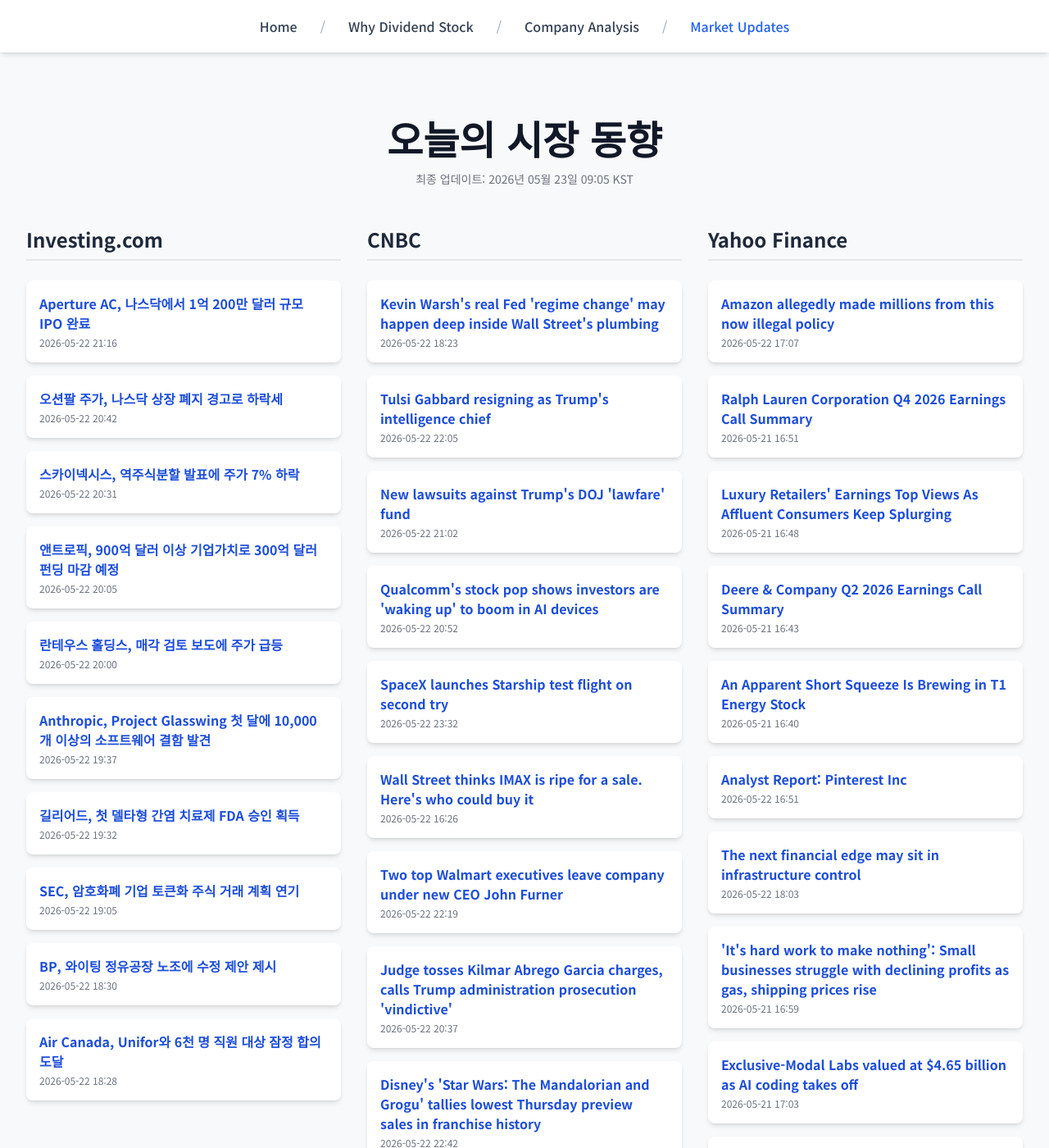
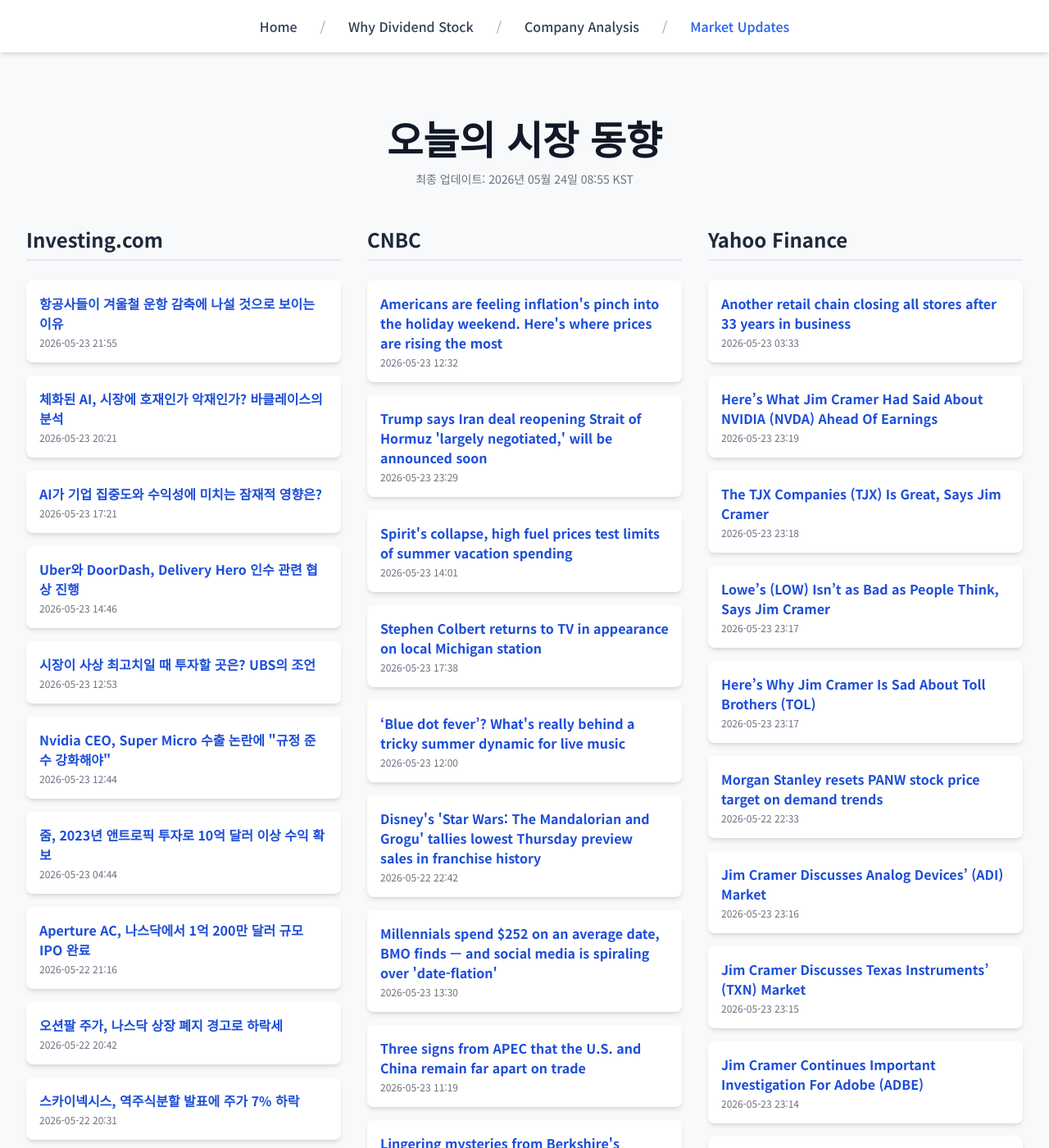
Before and after one commit to Kay-Hwang/my-company-analysis, a Jekyll site: the page built from market-updates.html, in a window 1280 px wide and 1400 px high. Shown: the whole window at 82% size. Built offline with Jekyll 4.4.1, drawn with Linux system fonts in a browser that asks for light colours; nearby versions of some CDN libraries; a script that is not in the unit is left out; some of the changed text lies outside the part shown.

Commit message:
Update daily data

```diff
--- a/_data/latest_data.json
+++ b/_data/latest_data.json
@@ -1,7 +1,49 @@
 {
-  "lastUpdated": "2026년 05월 23일 09:05 KST",
+  "lastUpdated": "2026년 05월 24일 08:55 KST",
   "news": {
     "investing": [
+      {
+        "title": "항공사들이 겨울철 운항 감축에 나설 것으로 보이는 이유",
+        "link": "https://kr.investing.com/news/stock-market-news/article-1958783",
+        "pubDate": "2026-05-23 21:55:50",
+        "summary": "항공사들이 겨울철 운항 감축에 나설 것으로 보이는 이유"
+      },
+      {
+        "title": "체화된 AI, 시장에 호재인가 악재인가? 바클레이스의 분석",
+        "link": "https://kr.investing.com/news/stock-market-news/article-1958776",
+        "pubDate": "2026-05-23 20:21:58",
+        "summary": "체화된 AI, 시장에 호재인가 악재인가? 바클레이스의 분석"
+      },
+      {
+        "title": "AI가 기업 집중도와 수익성에 미치는 잠재적 영향은?",
+        "link": "https://kr.investing.com/news/stock-market-news/article-1958765",
+        "pubDate": "2026-05-23 17:21:55",
+        "summary": "AI가 기업 집중도와 수익성에 미치는 잠재적 영향은?"
+      },
+      {
+        "title": "Uber와 DoorDash, Delivery Hero 인수 관련 협상 진행",
+        "link": "https://kr.investing.com/news/stock-market-news/article-1958754",
+        "pubDate": "2026-05-23 14:46:34",
+        "summary": "Uber와 DoorDash, Delivery Hero 인수 관련 협상 진행"
+      },
+      {
+        "title": "시장이 사상 최고치일 때 투자할 곳은? UBS의 조언",
+        "link": "https://kr.investing.com/news/stock-market-news/article-1958745",
+        "pubDate": "2026-05-23 12:53:01",
+        "summary": "시장이 사상 최고치일 때 투자할 곳은? UBS의 조언"
+      },
+      {
+        "title": "Nvidia CEO, Super Micro 수출 논란에 \"규정 준수 강화해야\"",
+        "link": "https://kr.investing.com/news/stock-market-news/article-1958743",
+        "pubDate": "2026-05-23 12:44:59",
+        "summary": "Nvidia CEO, Super Micro 수출 논란에 \"규정 준수 강화해야\""
+      },
+      {
+        "title": "줌, 2023년 앤트로픽 투자로 10억 달러 이상 수익 확보",
+        "link": "https://kr.investing.com/news/stock-market-news/article-1958695",
+        "pubDate": "2026-05-23 04:44:10",
+        "summary": "줌, 2023년 앤트로픽 투자로 10억 달러 이상 수익 확보"
+      },
       {
         "title": "Aperture AC, 나스닥에서 1억 200만 달러 규모 IPO 완료",
         "link": "https://kr.investing.com/news/stock-market-news/article-432SI-1958474",
@@ -19,98 +61,38 @@
         "link": "https://kr.investing.com/news/stock-market-news/article-93CH-1958413",
         "pubDate": "2026-05-22 20:31:53",
         "summary": "스카이넥시스, 역주식분할 발표에 주가 7% 하락"
-      },
-      {
-        "title": "앤트로픽, 900억 달러 이상 기업가치로 300억 달러 펀딩 마감 예정",
-        "link": "https://kr.investing.com/news/stock-market-news/article-1958359",
-        "pubDate": "2026-05-22 20:05:45",
-        "summary": "앤트로픽, 900억 달러 이상 기업가치로 300억 달러 펀딩 마감 예정"
-      },
-      {
-        "title": "란테우스 홀딩스, 매각 검토 보도에 주가 급등",
-        "link": "https://kr.investing.com/news/stock-market-news/article-93CH-1958347",
-        "pubDate": "2026-05-22 20:00:24",
-        "summary": "란테우스 홀딩스, 매각 검토 보도에 주가 급등"
-      },
-      {
-        "title": "Anthropic, Project Glasswing 첫 달에 10,000개 이상의 소프트웨어 결함 발견",
-        "link": "https://kr.investing.com/news/stock-market-news/article-93CH-1958333",
-        "pubDate": "2026-05-22 19:37:52",
-        "summary": "Anthropic, Project Glasswing 첫 달에 10,000개 이상의 소프트웨어 결함 발견"
-      },
-      {
-        "title": "길리어드, 첫 델타형 간염 치료제 FDA 승인 획득",
-        "link": "https://kr.investing.com/news/stock-market-news/article-93CH-1958327",
-        "pubDate": "2026-05-22 19:32:19",
-        "summary": "길리어드, 첫 델타형 간염 치료제 FDA 승인 획득"
-      },
-      {
-        "title": "SEC, 암호화폐 기업 토큰화 주식 거래 계획 연기",
-        "link": "https://kr.investing.com/news/stock-market-news/article-93CH-1958318",
-        "pubDate": "2026-05-22 19:05:17",
-        "summary": "SEC, 암호화폐 기업 토큰화 주식 거래 계획 연기"
-      },
-      {
-        "title": "BP, 와이팅 정유공장 노조에 수정 제안 제시",
-        "link": "https://kr.investing.com/news/stock-market-news/article-93CH-1958302",
-        "pubDate": "2026-05-22 18:30:33",
-        "summary": "BP, 와이팅 정유공장 노조에 수정 제안 제시"
-      },
-      {
-        "title": "Air Canada, Unifor와 6천 명 직원 대상 잠정 합의 도달",
-        "link": "https://kr.investing.com/news/stock-market-news/article-93CH-1958300",
-        "pubDate": "2026-05-22 18:28:04",
-        "summary": "Air Canada, Unifor와 6천 명 직원 대상 잠정 합의 도달"
       }
     ],
     "cnbc": [
       {
-        "title": "Kevin Warsh's real Fed 'regime change' may happen deep inside Wall Street's plumbing",
-        "link": "https://www.cnbc.com/2026/05/22/kevin-warshs-real-fed-regime-change-may-happen-deep-inside-wall-streets-plumbing.html",
-        "pubDate": "Fri, 22 May 2026 18:23:49 GMT",
-        "summary": "Warsh could guide to a smaller role in day-to-day markets, while also setting clearer rules for how and when it should intervene."
+        "title": "Americans are feeling inflation's pinch into the holiday weekend. Here's where prices are rising the most",
+        "link": "https://www.cnbc.com/2026/05/23/memorial-day-weekend-prices-inflation-war.html",
+        "pubDate": "Sat, 23 May 2026 12:32:36 GMT",
+        "summary": "Prices related to travel, recreation and food saw particularly steep increases, stretching Americans' wallets as they celebrate the unofficial start of summer."
       },
       {
-        "title": "Tulsi Gabbard resigning as Trump's intelligence chief",
-        "link": "https://www.cnbc.com/2026/05/22/tulsi-gabbard-resigns-intelligence-trump-husband.html",
-        "pubDate": "Fri, 22 May 2026 22:05:04 GMT",
-        "summary": "Gabbard said she is leaving her post to support her husband, who is battling a rare form of bone cancer."
+        "title": "Trump says Iran deal reopening Strait of Hormuz 'largely negotiated,' will be announced soon",
+        "link": "https://www.cnbc.com/2026/05/23/us-iran-war-talks.html",
+        "pubDate": "Sat, 23 May 2026 23:29:51 GMT",
+        "summary": "A fragile ceasefire has been in place since April 8, punctuated by skirmishes as the U.S. and Iran jockey over the Strait of Hormuz."
       },
       {
-        "title": "New lawsuits against Trump's DOJ 'lawfare' fund",
-        "link": "https://www.cnbc.com/2026/05/22/trump-doj-fund-republicans.html",
-        "pubDate": "Fri, 22 May 2026 21:02:52 GMT",
-        "summary": "President Trump droppped his $10 billion lawsuit against the IRS in exchange for the DOJ creating a $1.8 billion fund to compensate alleged \"lawfare\" victims."
+        "title": "Spirit's collapse, high fuel prices test limits of summer vacation spending",
+        "link": "https://www.cnbc.com/2026/05/23/summer-travel-gas-airfare.html",
+        "pubDate": "Sat, 23 May 2026 14:01:03 GMT",
+        "summary": "The unofficial start of the summer travel season on Memorial Day weekend will show just how much travelers want to fly and how much they're willing to pay."
       },
       {
-        "title": "Qualcomm's stock pop shows investors are 'waking up' to boom in AI devices",
-        "link": "https://www.cnbc.com/2026/05/22/qualcomms-stock-pop-shows-investors-waking-up-to-boom-in-ai-devices.html",
-        "pubDate": "Fri, 22 May 2026 20:52:39 GMT",
-        "summary": "Qualcomm is on a big run, powered by investor bullishness that the company will be at the center of a boom in AI devices."
+        "title": "Stephen Colbert returns to TV in appearance on local Michigan station",
+        "link": "https://www.cnbc.com/2026/05/23/stephen-colbert-returns-to-tv-on-local-michigan-station.html",
+        "pubDate": "Sat, 23 May 2026 17:38:07 GMT",
+        "summary": "A day after his last episode of “The Late Show” on CBS, Colbert found his way back to a television hosting gig for one night."
       },
       {
-        "title": "SpaceX launches Starship test flight on second try",
-        "link": "https://www.cnbc.com/2026/05/22/spacex-prepares-another-attempt-at-starship-launch-after-prior-scrub.html",
-        "pubDate": "Fri, 22 May 2026 23:32:23 GMT",
-        "summary": "SpaceX launched its massive Starship rocket on Friday, a day after the company scrubbed plans before takeoff."
-      },
-      {
-        "title": "Wall Street thinks IMAX is ripe for a sale. Here's who could buy it",
-        "link": "https://www.cnbc.com/2026/05/22/imax-sale-talks-potential-buyers-wall-street-analysts.html",
-        "pubDate": "Fri, 22 May 2026 16:26:26 GMT",
-        "summary": "A source told CNBC that IMAX has held \"preliminary talks\" through intermediaries, but no official pitches have been made by the company."
-      },
-      {
-        "title": "Two top Walmart executives leave company under new CEO John Furner",
-        "link": "https://www.cnbc.com/2026/05/22/walmart-executives-depart-under-ceo-john-furner.html",
-        "pubDate": "Fri, 22 May 2026 22:19:27 GMT",
-        "summary": "Tom Ward, chief operating officer of Walmart's warehouse chain Sam's Club, is retiring, and Cedric Clark, Walmart's EVP of U.S. store operations, is leaving."
-      },
-      {
-        "title": "Judge tosses Kilmar Abrego Garcia charges, calls Trump administration prosecution 'vindictive'",
-        "link": "https://www.cnbc.com/2026/05/22/kilmar-abrego-garcia-charges-dropped-trump-doj-case-vindictive.html",
-        "pubDate": "Fri, 22 May 2026 20:37:38 GMT",
-        "summary": "A judge found Trump’s DOJ targeted Kilmar Abrego Garcia after he challenged his mistaken deportation to El Salvador."
+        "title": "‘Blue dot fever’? What's really behind a tricky summer dynamic for live music",
+        "link": "https://www.cnbc.com/2026/05/23/concert-ticket-prices-live-music-demand.html",
+        "pubDate": "Sat, 23 May 2026 12:00:01 GMT",
+        "summary": "As prices rise everywhere, consumers are choosing to be more intentional with how they're spending on live music and concerts this year."
       },
       {
         "title": "Disney's 'Star Wars: The Mandalorian and Grogu' tallies lowest Thursday preview sales in franchise history",
@@ -119,72 +101,90 @@
         "summary": "Disney's \"Star Wars: The Mandalorian and Grogu\" tallied $12 million in Thursday night previews, the lowest collection of advance tickets in franchise history."
       },
       {
-        "title": "Donald Trump Jr.-backed 'Steroid Olympics' are happening on Sunday. Here's what to expect",
-        "link": "https://www.cnbc.com/2026/05/22/enhanced-games-performance-enhancing-drugs.html",
-        "pubDate": "Fri, 22 May 2026 11:51:23 GMT",
-        "summary": "Olympic medallists are among 42 athletes competing in the controversial competition, but the Enhanced Games has big product plans beyond the event this weekend."
+        "title": "Millennials spend $252 on an average date, BMO finds — and social media is spiraling over 'date-flation'",
+        "link": "https://www.cnbc.com/2026/05/23/date-flation-average-millennial-date-costs-252.html",
+        "pubDate": "Sat, 23 May 2026 13:30:01 GMT",
+        "summary": "Dating costs are rising faster than inflation, pushing many Americans to go on fewer dates, choose cheaper plans or skip dating altogether."
+      },
+      {
+        "title": "Three signs from APEC that the U.S. and China remain far apart on trade",
+        "link": "https://www.cnbc.com/2026/05/23/three-signs-from-apec-that-the-us-china-remain-far-apart-on-trade.html",
+        "pubDate": "Sat, 23 May 2026 11:19:52 GMT",
+        "summary": "U.S. and Chinese officials have met and spoken publicly about differing priorities since the Trump-Xi summit concluded in Beijing last week."
+      },
+      {
+        "title": "Lingering mysteries from Berkshire's portfolio update",
+        "link": "https://www.cnbc.com/2026/05/23/lingering-mysteries-from-berkshires-portfolio-update.html",
+        "pubDate": "Sat, 23 May 2026 12:59:47 GMT",
+        "summary": "The addition of two new names, Delta Air Lines and Macy's, to the portfolio are hard to explain."
+      },
+      {
+        "title": "SpaceX launches Starship test flight on second try",
+        "link": "https://www.cnbc.com/2026/05/22/spacex-prepares-another-attempt-at-starship-launch-after-prior-scrub.html",
+        "pubDate": "Sat, 23 May 2026 01:28:52 GMT",
+        "summary": "SpaceX launched its massive Starship rocket on Friday, a day after the company scrubbed plans before takeoff."
       }
     ],
     "yahoo": [
       {
-        "title": "Amazon allegedly made millions from this now illegal policy",
-        "link": "https://finance.yahoo.com/economy/policy/articles/amazon-allegedly-made-millions-now-170700373.html",
-        "pubDate": "2026-05-22T17:07:00Z",
-        "summary": "Amazon allegedly made millions from this now illegal policy"
+        "title": "Another retail chain closing all stores after 33 years in business",
+        "link": "https://finance.yahoo.com/economy/articles/another-retail-chain-closing-stores-033300636.html",
+        "pubDate": "2026-05-23T03:33:00Z",
+        "summary": "Another retail chain closing all stores after 33 years in business"
       },
       {
-        "title": "Ralph Lauren Corporation Q4 2026 Earnings Call Summary",
-        "link": "https://finance.yahoo.com/markets/stocks/articles/ralph-lauren-corporation-q4-2026-165135924.html",
-        "pubDate": "2026-05-21T16:51:35Z",
-        "summary": "Ralph Lauren Corporation Q4 2026 Earnings Call Summary"
+        "title": "Here’s What Jim Cramer Had Said About NVIDIA (NVDA) Ahead Of Earnings",
+        "link": "https://finance.yahoo.com/markets/stocks/articles/jim-cramer-had-said-nvidia-231915364.html",
+        "pubDate": "2026-05-23T23:19:15Z",
+        "summary": "Here’s What Jim Cramer Had Said About NVIDIA (NVDA) Ahead Of Earnings"
       },
       {
-        "title": "Luxury Retailers' Earnings Top Views As Affluent Consumers Keep Splurging",
-        "link": "https://www.investors.com/news/ralph-lauren-rl-stock-williams-sonoma-wsm-stock-luxury-retailers-earnings/?src=A00220&yptr=yahoo",
-        "pubDate": "2026-05-21T16:48:35Z",
-        "summary": "Luxury Retailers' Earnings Top Views As Affluent Consumers Keep Splurging"
+        "title": "The TJX Companies (TJX) Is Great, Says Jim Cramer",
+        "link": "https://finance.yahoo.com/markets/stocks/articles/tjx-companies-tjx-great-says-231835942.html",
+        "pubDate": "2026-05-23T23:18:35Z",
+        "summary": "The TJX Companies (TJX) Is Great, Says Jim Cramer"
       },
       {
-        "title": "Deere & Company Q2 2026 Earnings Call Summary",
-        "link": "https://finance.yahoo.com/markets/stocks/articles/deere-company-q2-2026-earnings-164305324.html",
-        "pubDate": "2026-05-21T16:43:05Z",
-        "summary": "Deere & Company Q2 2026 Earnings Call Summary"
+        "title": "Lowe’s (LOW) Isn’t as Bad as People Think, Says Jim Cramer",
+        "link": "https://finance.yahoo.com/markets/stocks/articles/lowe-low-isn-t-bad-231750377.html",
+        "pubDate": "2026-05-23T23:17:50Z",
+        "summary": "Lowe’s (LOW) Isn’t as Bad as People Think, Says Jim Cramer"
       },
       {
-        "title": "An Apparent Short Squeeze Is Brewing in T1 Energy Stock",
-        "link": "https://finance.yahoo.com/markets/stocks/articles/apparent-short-squeeze-brewing-t1-164033448.html",
-        "pubDate": "2026-05-21T16:40:33Z",
-        "summary": "An Apparent Short Squeeze Is Brewing in T1 Energy Stock"
+        "title": "Here’s Why Jim Cramer Is Sad About Toll Brothers (TOL)",
+        "link": "https://finance.yahoo.com/markets/stocks/articles/why-jim-cramer-sad-toll-231705015.html",
+        "pubDate": "2026-05-23T23:17:05Z",
+        "summary": "Here’s Why Jim Cramer Is Sad About Toll Brothers (TOL)"
       },
       {
-        "title": "Analyst Report: Pinterest Inc",
-        "link": "https://finance.yahoo.com/research/reports/ARGUS_5118_AnalystReport_1779468703000?yptr=yahoo&ncid=yahooproperties_plusresear_nm5q6ze1cei",
-        "pubDate": "2026-05-22T16:51:43Z",
-        "summary": "Analyst Report: Pinterest Inc"
+        "title": "Morgan Stanley resets PANW stock price target on demand trends",
+        "link": "https://finance.yahoo.com/markets/stocks/articles/morgan-stanley-resets-panw-stock-223300963.html",
+        "pubDate": "2026-05-22T22:33:00Z",
+        "summary": "Morgan Stanley resets PANW stock price target on demand trends"
       },
       {
-        "title": "The next financial edge may sit in infrastructure control",
-        "link": "https://finance.yahoo.com/markets/stocks/articles/next-financial-edge-may-sit-180300016.html",
-        "pubDate": "2026-05-22T18:03:00Z",
-        "summary": "The next financial edge may sit in infrastructure control"
+        "title": "Jim Cramer Discusses Analog Devices’ (ADI) Market",
+        "link": "https://finance.yahoo.com/markets/stocks/articles/jim-cramer-discusses-analog-devices-231629313.html",
+        "pubDate": "2026-05-23T23:16:29Z",
+        "summary": "Jim Cramer Discusses Analog Devices’ (ADI) Market"
       },
       {
-        "title": "'It's hard work to make nothing': Small businesses struggle with declining profits as gas, shipping prices rise",
-        "link": "https://finance.yahoo.com/economy/article/its-hard-work-to-make-nothing-small-businesses-struggle-with-declining-profits-as-gas-shipping-prices-rise-165928735.html",
-        "pubDate": "2026-05-21T16:59:28Z",
-        "summary": "'It's hard work to make nothing': Small businesses struggle with declining profits as gas, shipping prices rise"
+        "title": "Jim Cramer Discusses Texas Instruments’ (TXN) Market",
+        "link": "https://finance.yahoo.com/markets/stocks/articles/jim-cramer-discusses-texas-instruments-231545326.html",
+        "pubDate": "2026-05-23T23:15:45Z",
+        "summary": "Jim Cramer Discusses Texas Instruments’ (TXN) Market"
       },
       {
-        "title": "Exclusive-Modal Labs valued at $4.65 billion as AI coding takes off",
-        "link": "https://finance.yahoo.com/sectors/technology/articles/exclusive-modal-labs-valued-4-170342702.html",
-        "pubDate": "2026-05-21T17:03:42Z",
-        "summary": "Exclusive-Modal Labs valued at $4.65 billion as AI coding takes off"
+        "title": "Jim Cramer Continues Important Investigation For Adobe (ADBE)",
+        "link": "https://finance.yahoo.com/markets/stocks/articles/jim-cramer-continues-important-investigation-231448112.html",
+        "pubDate": "2026-05-23T23:14:48Z",
+        "summary": "Jim Cramer Continues Important Investigation For Adobe (ADBE)"
       },
       {
-        "title": "SpaceX Finally Filed and the S-1? Well, She’s a Lot",
-        "link": "https://finance.yahoo.com/markets/stocks/articles/spacex-finally-filed-1-well-162727025.html",
-        "pubDate": "2026-05-21T16:27:27Z",
-        "summary": "SpaceX Finally Filed and the S-1? Well, She’s a Lot"
+        "title": "Jim Cramer Discusses ServiceNow’s (NOW) Share Price Performance",
+        "link": "https://finance.yahoo.com/markets/stocks/articles/jim-cramer-discusses-servicenow-now-231350942.html",
+        "pubDate": "2026-05-23T23:13:50Z",
+        "summary": "Jim Cramer Discusses ServiceNow’s (NOW) Share Price Performance"
       }
     ]
   }
```
